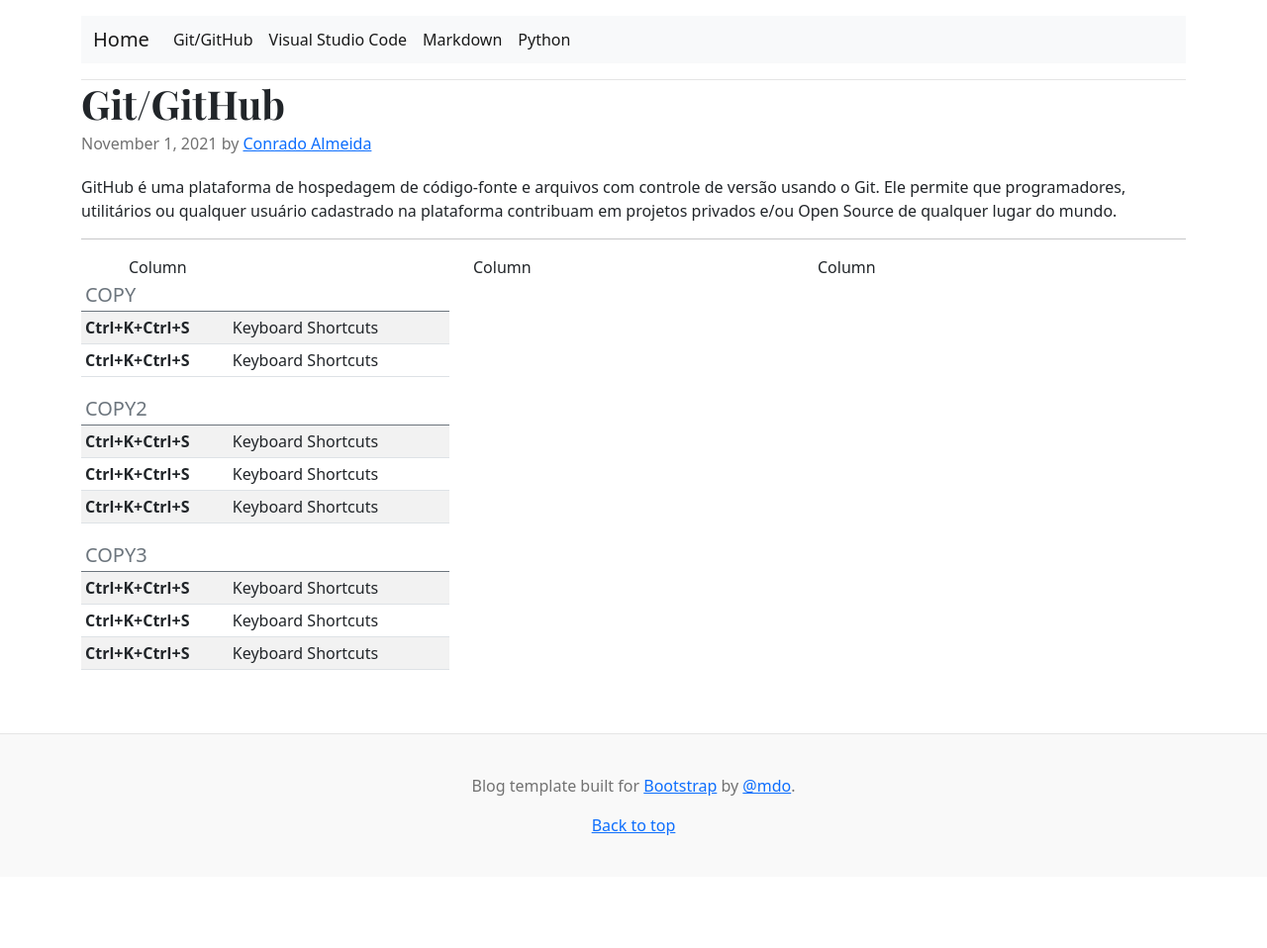
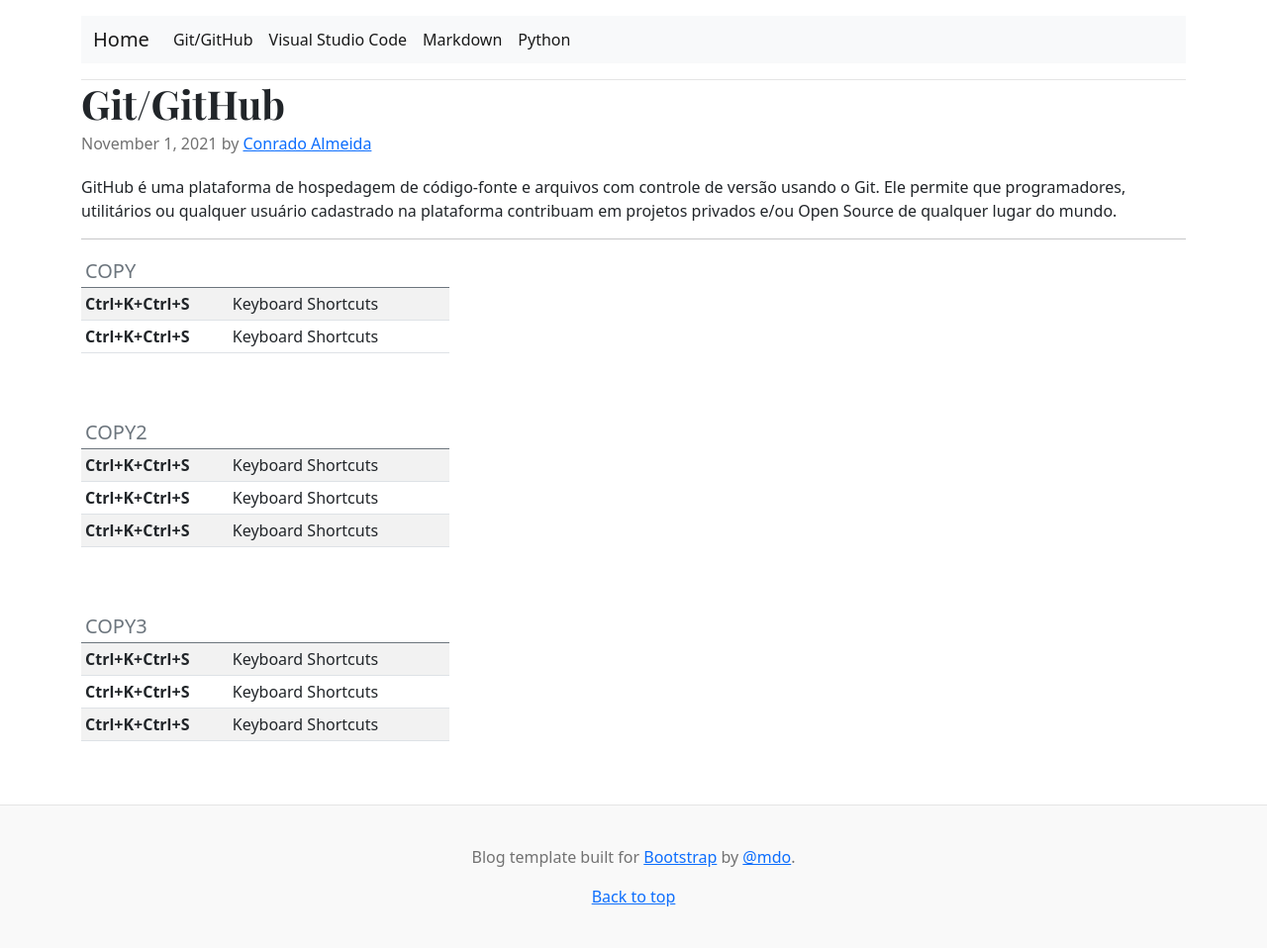
Before and after one commit to ConradoAlmeida/cheatsheets, a Jekyll site: the page built from git-cheat.html, in a window 1280 px wide. Shown: the whole page at 99% size. Built offline with Jekyll 4.4.1, drawn with Linux system fonts in a browser that asks for light colours; before the commit the page ends 900 px from its top, so only the background shows below that.

Commit message:
Update git-cheat.html

```diff
--- a/git-cheat.html
+++ b/git-cheat.html
@@ -12,19 +12,6 @@
          <p>GitHub é uma plataforma de hospedagem de código-fonte e arquivos com controle de versão usando o Git. Ele permite que programadores,
           utilitários ou qualquer usuário cadastrado na plataforma contribuam em projetos privados e/ou Open Source de qualquer lugar do mundo.</p>
         <hr>
-<div class="container">
-  <div class="row">
-    <div class="col">
-      Column
-    </div>
-    <div class="col">
-      Column
-    </div>
-    <div class="col">
-      Column
-    </div>
-  </div>
-</div>
 
 {% assign dados = site.data.store-data | where:"grupo","Git/GitHub" %}
 {% assign dados2 = dados | group_by:"categoria" %}
@@ -33,8 +20,7 @@
 
   {% for dado in dados2 %}
 <div class="col-md-4">
-
-
+ <article class="blog-post">
   <table class="table table-striped table-sm">
     <thead>
       <tr>
@@ -48,9 +34,9 @@
   <td>{{ item.descricao }}</td>
  </tr>
 {% endfor %}
-      </table>
-
- </div>
+</table>
+ </article>
+</div>
 
 
 
```
